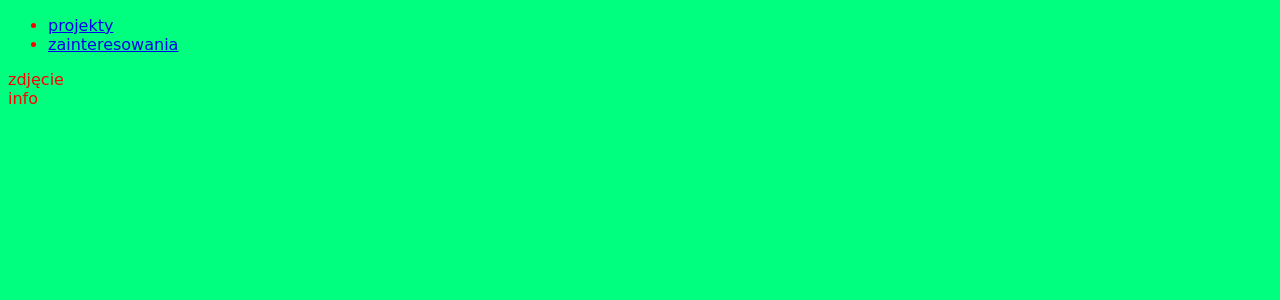
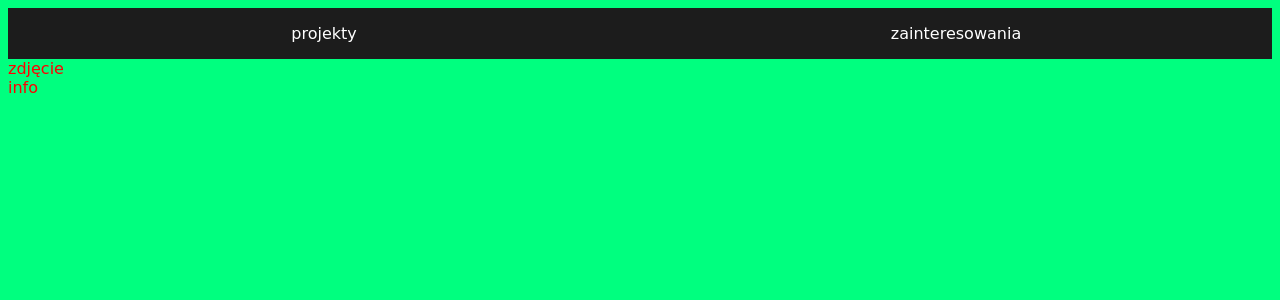
Before and after one commit to ProtossLuigi/studia, a PHP site: page /info.html in a window 1280 px wide. Shown: the top 300 px of the page. Run offline with PHP 8.4, Linux system fonts and the light colour scheme.

Commit message:
more www

```diff
--- a/www/lab1/info.html
+++ b/www/lab1/info.html
@@ -9,8 +9,8 @@
 <body>
 <nav>
     <ul>
-        <li><a href="projects.html">projekty</a> </li>
-        <li><a href="interests.html">zainteresowania</a> </li>
+        <li><a href="projects.html">projekty</a></li>
+        <li><a href="interests.html">zainteresowania</a></li>
     </ul>
 </nav>
 <section>
--- a/www/lab1/style.css
+++ b/www/lab1/style.css
@@ -1,22 +1,44 @@
+* {
+    box-sizing: border-box;
+}
+
 body {
     background-color: springgreen;
     font-family: "Comic Sans MS", serif;
     color: red;
 }
-[class*="col-"] {
+
+nav {
     width: 100%;
 }
+
+ul {
+    list-style-type: none;
+    margin: 0;
+    padding: 0;
+    overflow: hidden;
+    background-color: #1c1c1c;
+}
+
+li {
+    width: 100%;
+    float: left;
+}
+
+li a {
+    display: block;
+    text-align: center;
+    padding: 16px;
+    text-decoration: none;
+    color: #ffffff;
+}
+
+li a:hover {
+    background-color: #323232;
+}
+
 @media only screen and (min-width: 600px) {
-    .col-1 {width: 8.33%;}
-    .col-2 {width: 16.66%;}
-    .col-3 {width: 25%;}
-    .col-4 {width: 33.33%;}
-    .col-5 {width: 41.66%;}
-    .col-6 {width: 50%;}
-    .col-7 {width: 58.33%;}
-    .col-8 {width: 66.66%;}
-    .col-9 {width: 75%;}
-    .col-10 {width: 83.33%;}
-    .col-11 {width: 91.66%;}
-    .col-12 {width: 100%;}
+    ul {
+        display: flex;
+    }
 }
```
Also changed, not shown: www/lab1/indeks.jfif (added).
